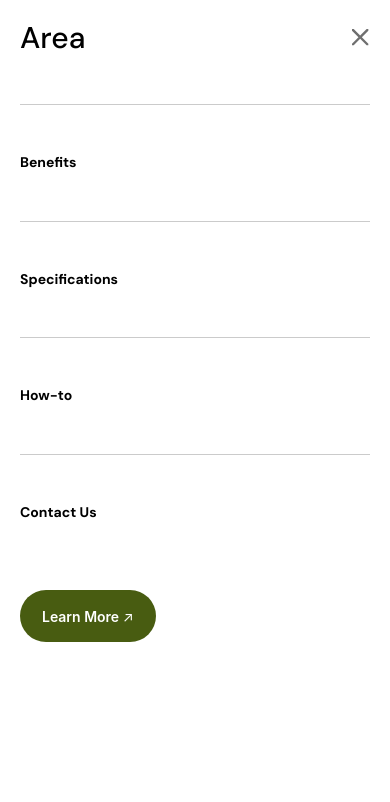
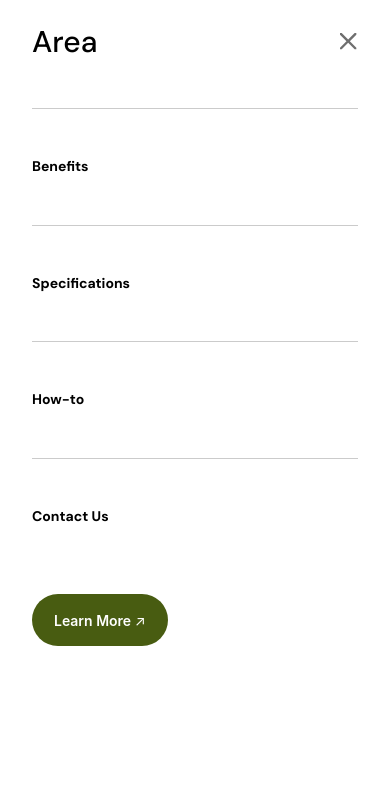
Before and after one commit to 0mLalwani/area, a website built with Vite: page index.html in a window 390 px wide. Both pictures are taken after a click on the button 345 px from the left and 42 px from the top of the page. Shown: the top 802 px of the page. Built offline with nearby package versions, Linux system fonts and the light colour scheme.

Commit message:
navbar fix

```diff
--- a/index.html
+++ b/index.html
@@ -18,7 +18,7 @@
   <body class="relative mx-auto max-w-300">
     <!-- fixed navbar -->
     <nav
-      class="fixed inset-x-0 z-10 mx-auto flex w-screen max-w-300 items-center justify-between rounded-b-[20px] bg-white px-5 pt-5 pb-2 shadow-xl md:rounded-none lg:pb-0 lg:shadow-none"
+      class="fixed inset-x-0 z-10 mx-auto flex w-screen max-w-300 items-center justify-between rounded-b-[20px] bg-white px-5 pt-5 pb-2 shadow-sm md:rounded-none lg:pb-0 lg:shadow-none"
     >
       <!-- main logo -->
       <a href="#" class="hover:cursor-pointer">
@@ -65,7 +65,10 @@
       </button>
 
       <!-- mobile menu (replaces all of the above) -->
-      <div class="fixed inset-0 z-20 hidden bg-white" id="mobile-menu">
+      <div
+        class="fixed inset-0 z-20 hidden bg-white px-3 pt-1"
+        id="mobile-menu"
+      >
         <div class="flex justify-between p-5 pt-5">
           <a href="#" class="hover:cursor-pointer">
             <h3
```
